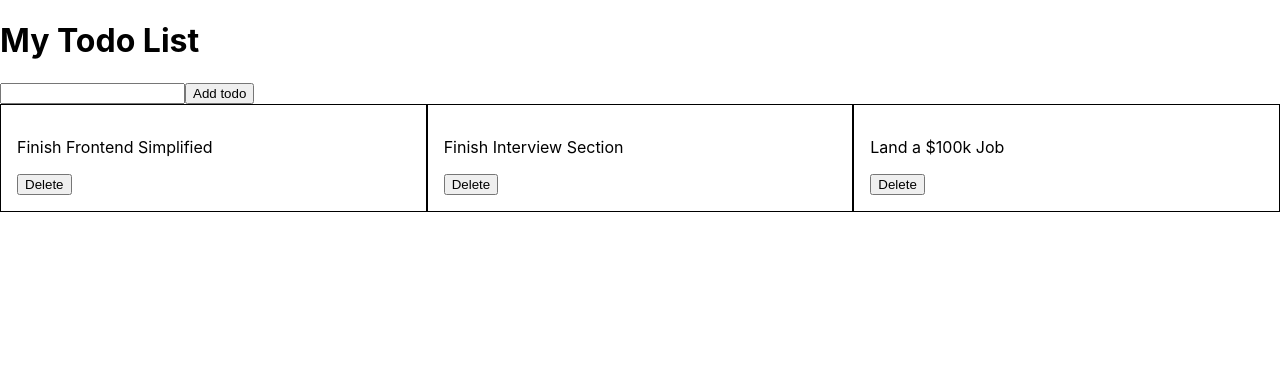
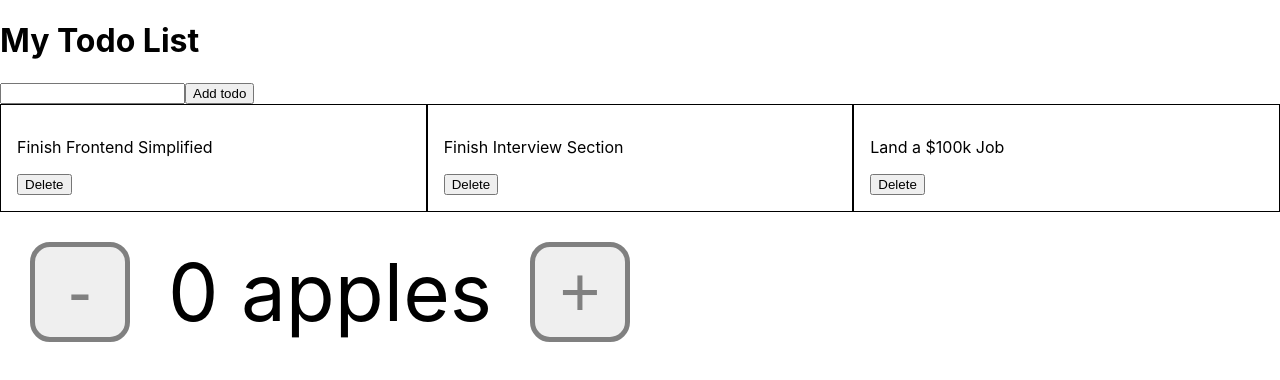
Before and after one commit to sirKavics/first-react-app, a React (Create React App) app: page / in a window 1280 px wide. Shown: the top 380 px of the page. Built offline with nearby package versions, Linux system fonts and the light colour scheme.

Commit message:
react useState hook and emitting events

```diff
--- a/src/App.jsx
+++ b/src/App.jsx
@@ -2,25 +2,51 @@ import "./App.css";
 import Todo from "./Components/Todo.jsx";
 import Title from "./Components/Title.jsx";
 import Modal from "./Components/Modal.jsx";
-import React, { useState } from 'react';
+import Counter from "./Components/Counter.jsx";
+import React, { useState } from "react";
 
 function App() {
-  const [showModal, setShowModal] = useState(false)
+  const [showModal, setShowModal] = useState(false);
+
+  function onTodoDelete() {
+    setShowModal(true);
+  }
+
+  function cancelModal() {
+    setShowModal(false);
+  }
+
+  function confirmModal() {
+    setShowModal(false);
+  }
+
   return (
     <div>
       <Title />
       <div>
-        <input type="text" onChange={(event) => {
-          console.log(event.target.value)
-        }}/>
-        <button onClick={() => setShowModal(true)}>Add todo</button>
+        <input
+          type="text"
+          onChange={(event) => {
+            console.log(event.target.value);
+          }}
+        />
+        <button>Add todo</button>
       </div>
       <div className="todo__wrapper">
-        <Todo title="Finish Frontend Simplified" />
-        <Todo title="Finish Interview Section" />
-        <Todo title="Land a $100k Job" />
+        <Todo onTodoDelete={onTodoDelete} title="Finish Frontend Simplified" />
+        <Todo onTodoDelete={onTodoDelete} title="Finish Interview Section" />
+        <Todo onTodoDelete={onTodoDelete} title="Land a $100k Job" />
       </div>
-      {showModal ? <Modal title="Confirm Delete?"/> : null}
+      <div>
+        <Counter />
+      </div>
+      {showModal && (
+        <Modal
+          cancelModal={cancelModal}
+          confirmModal={confirmModal}
+          title="Confirm Delete?"
+        />
+      )}
     </div>
   );
 }
--- /dev/null
+++ b/src/Components/Counter.css
@@ -0,0 +1,35 @@
+.counter {
+    display: flex;
+    padding: 30px;
+}
+
+.counter__button {
+    display: flex;
+    justify-content: center;
+    align-items: center;
+    width: 100px;
+    height: 100px;
+    border: 5px solid grey;
+    border-radius: 20px;
+    font-size: 70px;
+    color: grey;
+    transition: all 100ms ease;
+}
+
+.counter__button:hover {
+    cursor: pointer;
+    opacity: 80%;
+}
+
+.counter__button:active {
+    transform: scale(95%);
+}
+
+.counter__print {
+    display: flex;
+    justify-content: center;
+    align-items: center;
+    width: 400px;
+    font-size: 80px;
+    line-height: 1;
+}
--- /dev/null
+++ b/src/Components/Counter.jsx
@@ -0,0 +1,42 @@
+import "./Counter.css";
+import React, { useState } from "react";
+
+function Counter() {
+  const [cart, setCart] = useState({
+    item: "apples",
+    quantity: 0,
+  });
+
+  function removeApple () {
+    // 1. Use a callback to get the previous value
+    // 2. Spread out all the properties of the previous state (...prevCart)
+    // 3. Only change the property that you need to change
+    setCart(prevCart => ({
+        ...prevCart,
+        quantity: prevCart.quantity - 1
+    }))
+  }
+
+  function addApple () {
+    setCart(prevCart => ({
+        ...prevCart,
+        quantity: prevCart.quantity + 1,
+    }))
+  }
+
+  return (
+    <>
+      <div className="counter">
+        <button className="counter__button" onClick={removeApple}>
+          -
+        </button>
+        <div className="counter__print">{cart.quantity} {cart.item}</div>
+        <button className="counter__button" onClick={addApple}>
+          +
+        </button>
+      </div>
+    </>
+  );
+}
+
+export default Counter;
--- a/src/Components/Modal.jsx
+++ b/src/Components/Modal.jsx
@@ -1,6 +1,6 @@
 import "./Modal.css";
 
-function Modal({ title }) {
+function Modal({ title, cancelModal, confirmModal }) {
   return (
     <div>
       <div className="modal">
@@ -8,11 +8,11 @@ function Modal({ title }) {
         <div className="modal__buttons">
           <button
             className="btn btn__cancel"
-            onClick={() => console.log("cancel")}
+            onClick={cancelModal}
           >
             Cancel
           </button>
-          <button className="btn" onClick={() => console.log("confirm")}>
+          <button className="btn" onClick={confirmModal}>
             Confirm
           </button>
         </div>
--- a/src/Components/Todo.jsx
+++ b/src/Components/Todo.jsx
@@ -1,6 +1,6 @@
 import "./Todo.css";
 
-function Todo({title}) {
+function Todo({title, onTodoDelete}) {
   function deleteTodo() {
     console.log('deleteTodo()', title)
   }
@@ -8,7 +8,7 @@ function Todo({title}) {
   return (
     <div className="todo">
       <p>{title}</p>
-      <button onClick={deleteTodo}>Delete</button>
+      <button onClick={onTodoDelete}>Delete</button>
     </div>
   );
 }
```
